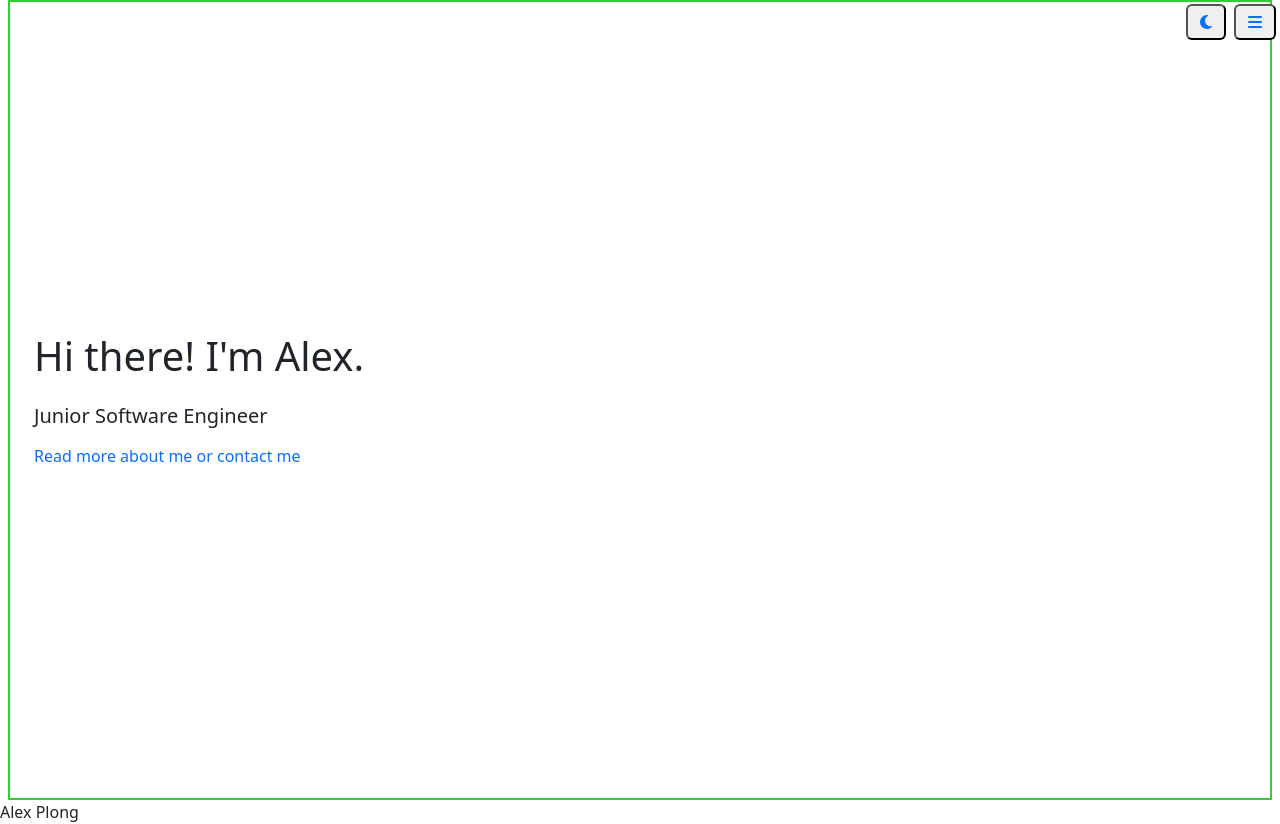
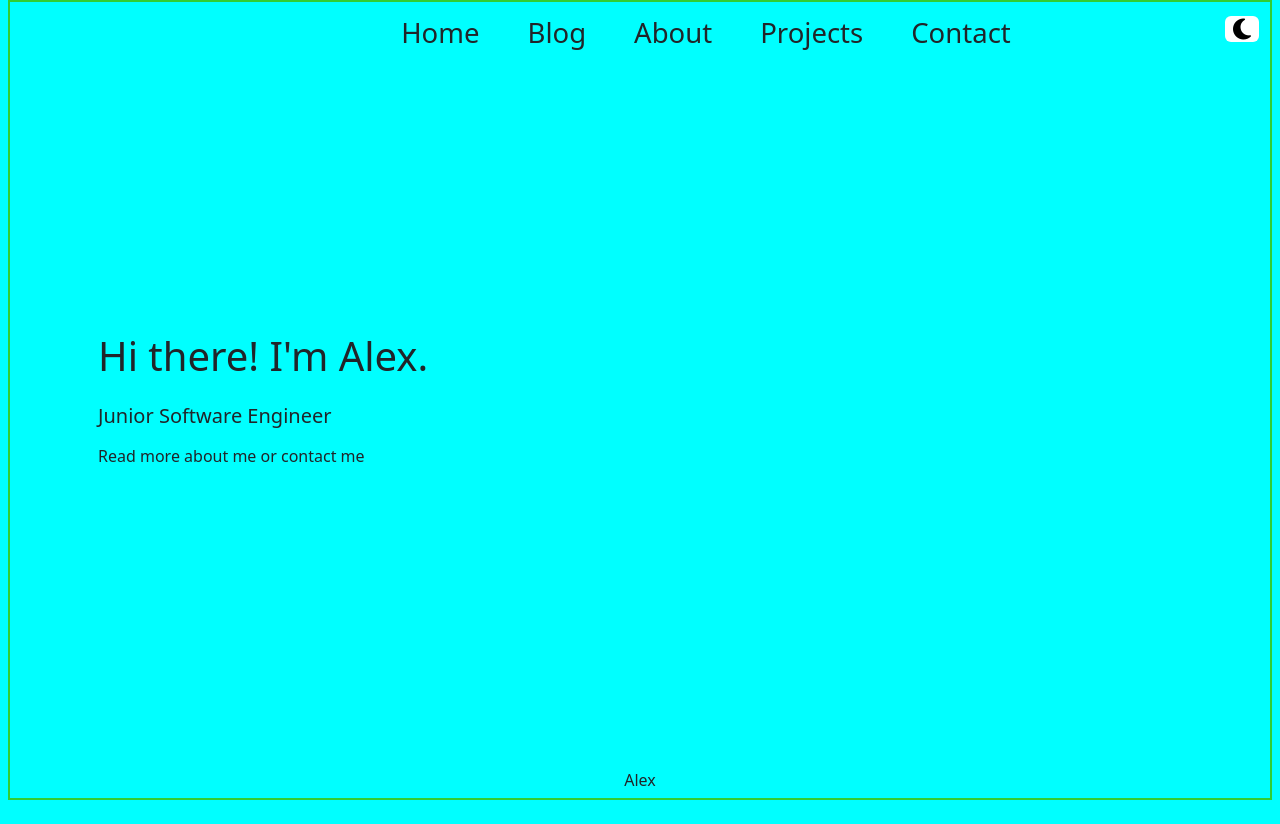
Before and after one commit to alexplong/portfolio-website, a React (Create React App) app: page / in a window 1280 px wide. After the commit the page ends 800 px from the top, so only its background shows below. Built offline with nearby package versions, Linux system fonts and the light colour scheme.

Commit message:
- Updated mobile and desktop navbar

```diff
--- a/src/App.js
+++ b/src/App.js
@@ -6,11 +6,37 @@ import About from "./framework/About";
 import Footer from "./framework/Footer";
 
 function App() {
+  const [siteProperties, setSiteProperties] = React.useState({
+    dark: false,
+    currentSelection: "hero",
+  });
+
+  function currentSelection(event) {
+    setSiteProperties((prevState) => ({
+      ...prevState,
+      currentSelection: event.target.id,
+    }));
+  }
+
   return (
     <div>
-      <Hero />
-      <Navigation />
-      <Footer />
+      <Navigation
+        dark={siteProperties.dark}
+        currentSelection={currentSelection}
+      />
+      {(() => {
+        switch (siteProperties.currentSelection) {
+          case "hero":
+            return <Hero dark={siteProperties.dark} />;
+          case "about":
+            return <About dark={siteProperties.dark} />;
+          default:
+            return null;
+        }
+      })()}
+
+      {/* <Hero dark={siteProperties.dark} /> */}
+      <Footer dark={siteProperties.dark} />
     </div>
   );
 }
--- a/src/framework/About.js
+++ b/src/framework/About.js
@@ -4,14 +4,20 @@ import React from "react";
 
 function About() {
   return (
-    <section className="about" id="about">
+    <section
+      className="about container d-flex flex-column align-items-start justify-content-center p-4 mt-5"
+      id="about"
+    >
       <h2>About</h2>
-      <div>
+      <div className="">
         <p>
-          This is the about. It has alot of information about me. ABout this.
-          About that. This is all about me. This is the about. It has alot of
-          information about me. ABout this. About that. This is all about me.
+          A software engineer with a background in several coding languages,
+          developing mobile applications, and building websites. Diligent and
+          detail-oriented, with 9+ years of experience as a scientist in
+          research laboratories.
         </p>
+        <span>Skills</span>
+        <p>List skills here</p>
       </div>
     </section>
   );
--- a/src/framework/Footer.js
+++ b/src/framework/Footer.js
@@ -2,8 +2,12 @@
 
 import React from "react";
 
-function Header() {
-  return <div>Alex Plong</div>;
+function Footer() {
+  return (
+    <div className="navbar fixed-bottom d-flex justify-content-center">
+      Alex
+    </div>
+  );
 }
 
-export default Header;
+export default Footer;
--- a/src/framework/Heading.js
+++ b/src/framework/Heading.js
@@ -14,7 +14,7 @@ function Heading() {
         <h3 className="fs-5 fw-normal">Junior Software Engineer</h3>
       </div>
       <a href="#about" className="heading--link fs-6 fw-lighter">
-        <div className="heading--text">
+        <div className="heading--text text-dark">
           {" "}
           Read more <span>about me</span> or <span>contact me</span>
         </div>
--- a/src/framework/Hero.js
+++ b/src/framework/Hero.js
@@ -6,7 +6,7 @@ import Heading from "./Heading";
 
 function Hero() {
   return (
-    <div className="hero flex flex-col align-items-start flex-jc-c p-4 mx-2">
+    <div className="hero d-flex flex-column align-items-start justify-content-center p-4 mx-2">
       <Canvas />
       <Heading />
     </div>
--- a/src/framework/Navigation.js
+++ b/src/framework/Navigation.js
@@ -3,56 +3,98 @@
 import React from "react";
 import Button from "../components/Button";
 
-function Navigation() {
+function Navigation(props) {
   const [menuVisibility, setMenuVisibility] = React.useState(false);
 
   function toggleButton() {
     setMenuVisibility((prevState) => !prevState);
   }
 
-  console.log(menuVisibility);
-
   return (
-    <header className="nav--container">
-      <nav className="primary-navigation" data-visible={menuVisibility}>
-        <a class="nav-link fs-1 border-bottom" href="#home">
+    <header
+      className="nav--container
+    m-1 d-flex align-items-center
+    justify-content-center container"
+    >
+      <nav className="primary-navigation row" data-visible={menuVisibility}>
+        <a
+          className="nav-link col-md-auto my-2 px-4"
+          id="hero"
+          href="#home"
+          onClick={(event) => {
+            props.currentSelection(event);
+            toggleButton();
+          }}
+        >
           {" "}
           Home{" "}
         </a>
 
-        <a class="nav-link fs-1  border-bottom" href="#blog">
+        <a
+          className="nav-link col-md-auto my-2 px-4"
+          id="blog"
+          href="#blog"
+          onClick={(event) => {
+            props.currentSelection(event);
+            toggleButton();
+          }}
+        >
           {" "}
           Blog{" "}
         </a>
 
-        <a class="nav-link fs-1  border-bottom" href="#about">
+        <a
+          className="nav-link col-md-auto my-2 px-4"
+          id="about"
+          href="#about"
+          onClick={(event) => {
+            props.currentSelection(event);
+            toggleButton();
+          }}
+        >
           {" "}
           About{" "}
         </a>
 
-        <a class="nav-link fs-1  border-bottom" href="#projects">
+        <a
+          className="nav-link col-md-auto my-2 px-4"
+          id="projects"
+          href="#projects"
+          onClick={(event) => {
+            props.currentSelection(event);
+            toggleButton();
+          }}
+        >
           {" "}
           Projects{" "}
         </a>
 
-        <a class="nav-link fs-1  border-bottom" href="#contact">
+        <a
+          className="nav-link col-md-auto my-2 px-4"
+          id="contact"
+          href="#contact"
+          onClick={(event) => {
+            props.currentSelection(event);
+            toggleButton();
+          }}
+        >
           {" "}
           Contact{" "}
         </a>
       </nav>
-      <div className="button-container">
+      <div className="button-container m-2 p-2 col-md-auto">
         <Button
-          classes="dark-toggle m-1 h-8 w-8 rounded p-1"
+          classes="dark-toggle px-1 rounded"
           ARIALabel="toggle dark mode"
           // HREF="#toggleDark"
-          icon="fa-solid fa-moon"
+          icon="fa-solid fa-moon fa-xl"
           toggleButton={toggleButton}
         />
         <Button
-          classes="menu-toggle m-1 h-8 w-8 rounded p-1"
+          classes="menu-toggle px-1 rounded d-md-none"
           ARIALabel="toggle menu"
           // HREF="#toggleDark"
-          icon="fa-solid fa-bars"
+          icon="fa-solid fa-bars fa-xl"
           toggleButton={toggleButton}
         />
       </div>
--- a/src/style-classes.css
+++ b/src/style-classes.css
@@ -1,52 +1 @@
 /* General */
-.flex {
-  display: flex;
-  gap: var(--gap, 1rem);
-}
-
-.flex-col {
-  flex-direction: column;
-}
-
-.flex-row {
-  flex-direction: row;
-}
-
-.flex-jc-fs {
-  justify-content: flex-start;
-}
-
-.flex-jc-sb {
-  justify-content: space-between;
-}
-
-.flex-jc-c {
-  justify-content: center;
-}
-
-.flex-ai-c {
-  align-items: center;
-}
-
-.flex-as-c {
-  align-self: center;
-}
-
-.block {
-  display: block;
-}
-
-.grid {
-  display: grid;
-  gap: var(--gap, 1rem);
-}
-
-.text-center {
-  text-align: center;
-}
-
-.container {
-  padding-inline: 2em;
-  margin-inline: auto;
-  /* max-width: 80rem; */
-}
--- a/src/style.css
+++ b/src/style.css
@@ -27,8 +27,11 @@ a:active {
   border: 2px solid limegreen;
 }
 
+.box {
+  border: 2px solid red;
+}
+
 .canvas {
-  /* Check later */
   display: none;
   position: relative;
   border: 2px solid red;
@@ -54,117 +57,90 @@ a:active {
 }
 
 .nav--container {
-  position: absolute;
-  top: 0;
-  right: 0;
-}
 
-.primary-navigation[data-visible="true"] {
-  transform: translateX(0%);
-  transition: transform 250ms ease-in-out;
-}
-
-.primary-navigation[data-visible="false"] {
-  transform: translateX(100%);
-  transition: transform 250ms ease-in-out;
 }
 
 .primary-navigation {
-  position: fixed;
-  display: flex;
-  flex-direction: column;
-  inset: 0 0 0 5%;
-  padding: 10rem 2em;
-  background: hsl(0 0% 100%);
-  z-index: 10;
-  gap: 1rem;
-  /* transform: translateX(0%); */
+  cursor: pointer !important;
 }
 
 .button-container {
   position: fixed;
   top: 0;
-  right: 0;
+  right: 5px;
   z-index: 100;
 }
 
 .dark-toggle, .menu-toggle {
+  background-color: white;
+  color: black;
+  border: none;
 }
 
 .nav-link {
 
 }
 
-/* a {
-  text-decoration: none;
-  color: inherit;
-} */
+/* Mobile and Tablet*/
+@media (max-width: 767px) {
+.primary-navigation[data-visible="true"] {
+    transform: translateX(0%);
+    transition: transform 250ms ease-in-out;
+  }
 
-/* body {
-  font-family: "Roboto", "sans-serif";
-} */
+  .primary-navigation[data-visible="false"] {
+    transform: translateX(100%);
+    transition: transform 250ms ease-in-out;
+  }
 
-/* .hero {
-  position: relative;
-} */
+  .primary-navigation {
+    position: fixed;
+    display: flex;
+    flex-direction: column;
+    inset: 0 0 0 5%;
+    padding: 10rem 2em;
+    background: hsl(0 0% 100%);
+    z-index: 10;
+    gap: 1rem;
+  }
 
-/* canvas {
-  position: absolute;
-  top: 0;
-  right: 0;
-  bottom: 0;
-  left: 0;
-  width: 100%;
-  height: 100vh;
-  background-color: black;
-} */
+  .nav-link {
+    font-size: calc(1.325rem + .9vw);
+  }
+}
 
-/* .heading {
-  display: flex;
-  flex-direction: column;
-  position: relative;
-  align-items: center;
-  align-self: center;
-  justify-content: center;
-  height: 100vh;
-  color: white;
-  line-height: normal;
-} */
+/* Tablets */
+@media (min-width: 481px) and (max-width: 767px){
+  body {
+    /* background-color: #87ceeb; */
+  }
 
-/* .heading--link {
-  border: 1px solid red;
-} */
+  .nav-link {
+    margin-left: 4em;
+  }
+}
 
-/* .heading--text {
-  position: relative;
-  display: flex;
-  flex-direction: column;
-  align-items: center;
-  margin-inline: auto;
-  text-align: center;
-  width: auto;
-  height: auto;
-} */
+/* Desktops */
+@media (min-width: 768px) {
+  body {
+    background-color: cyan;
+  }
 
-/* .header {
-} */
+  .nav--container {
+    position: fixed;
+    top: 0;
+    right: 0;
+    z-index: 100;
+  }
 
-/* .navbar {
-  display: flex;
-  flex-direction: row;
-  align-items: center;
-  justify-content: space-between;
-  margin-right: 40px;
-} */
+  .heading {
+    margin-left: 4em;
+  }
 
-/* .navbar--links {
-  display: flex;
-  gap: 10px
-} */
+  .primary-navigation {
+  }
 
-/* .about {
-  display: flex;
-  flex-direction: column;
-  align-items: center;;
-  margin-inline: auto;
-} */
+  .nav-link {
+    font-size: calc(1rem + .9vw);
+  }
+}
```
